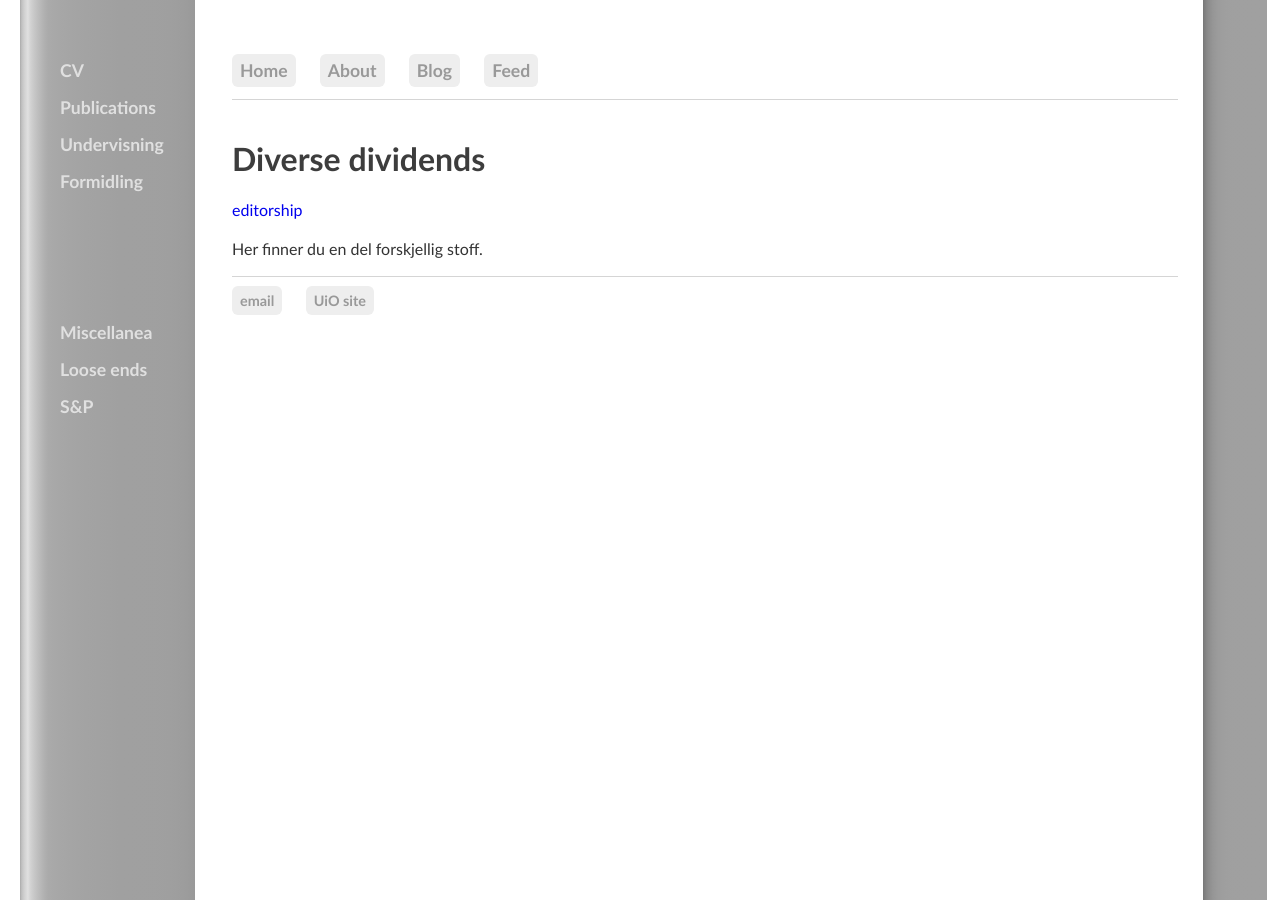
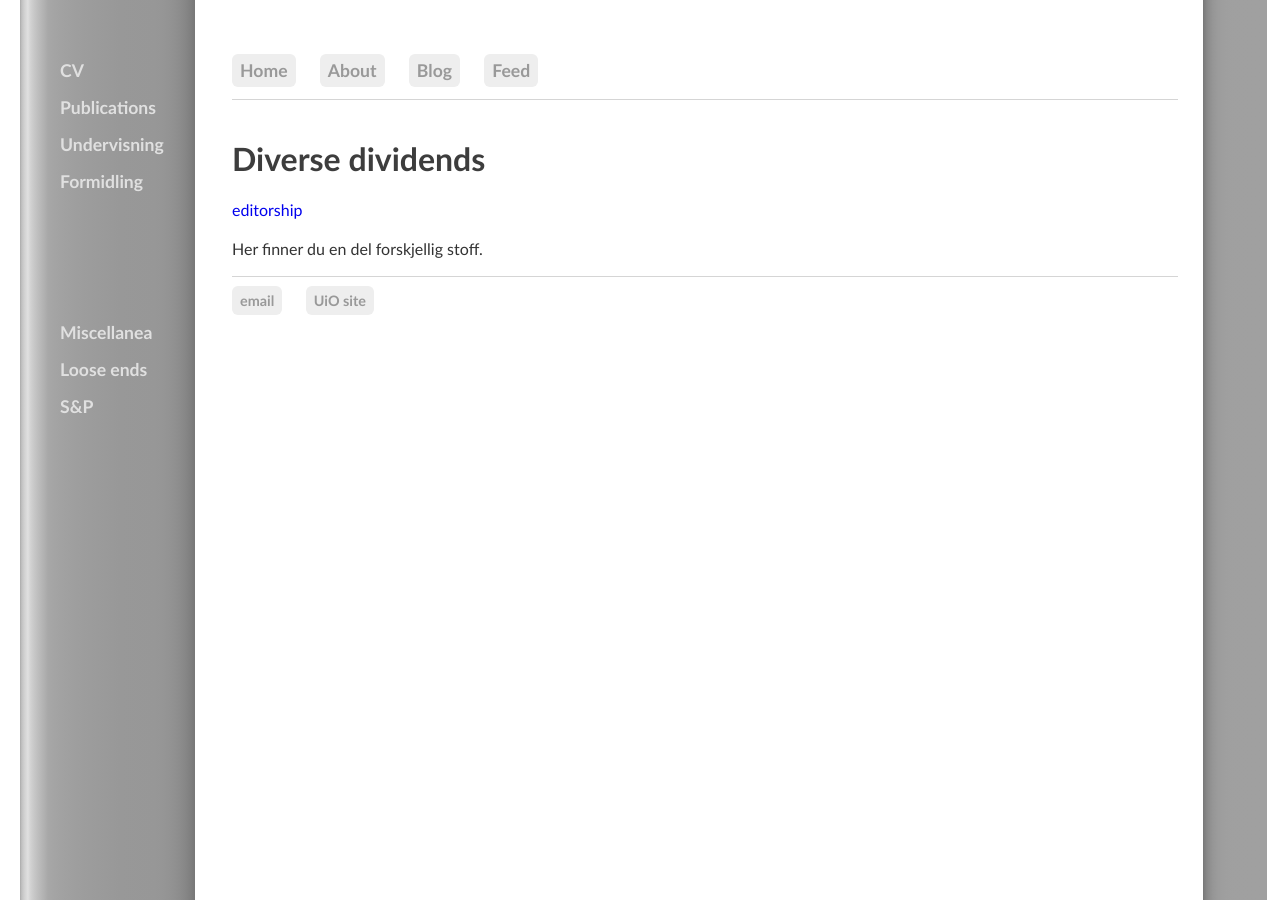
Before and after one commit to kjelljs/kjelljs.github.io, a Jekyll site: the page built from misc/index.html, in a window 1280 px wide. Built offline with Jekyll 4.4.1, drawn with Linux system fonts in a browser that asks for light colours.

Commit message:
Update main.css

```diff
--- a/css/main.css
+++ b/css/main.css
@@ -33,7 +33,7 @@
   z-index: 1;
   top: 0;
   left: 0;
-  background: linear-gradient(to right, #a0a0a0, 1%, #e0e0e0, 8%, #b0b0b0, 20%, #a0a0a0, 94%, #999);
+  background: linear-gradient(to right, #a0a0a0, 1%, #e0e0e0, 8%, #b0b0b0, 20%, #989898, 94%, #777);
   overflow-x: hidden;
   padding-top: 36px;
   font-family: Optima, Candara, Calibri, Arial, sans-serif;
```
